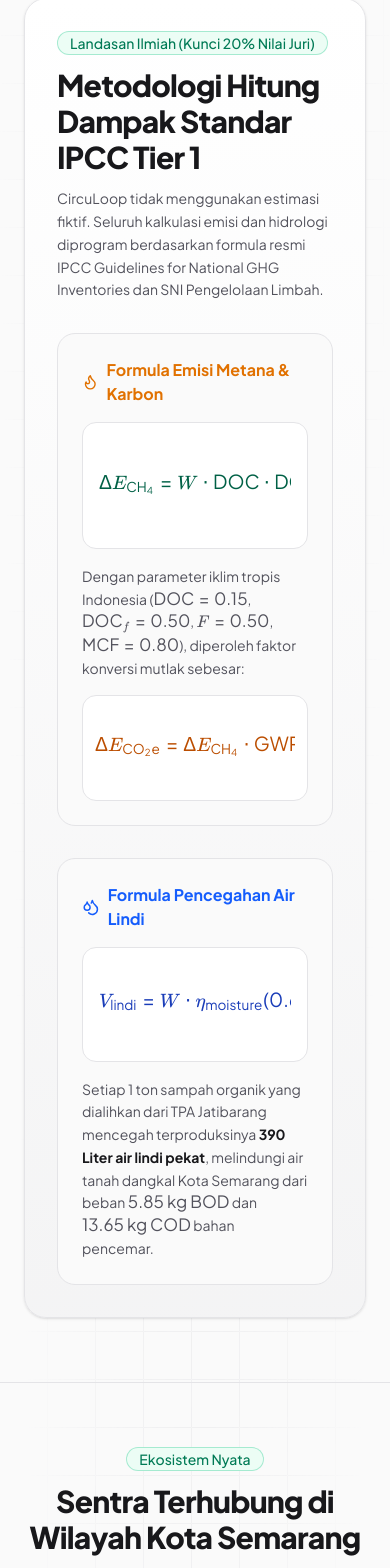
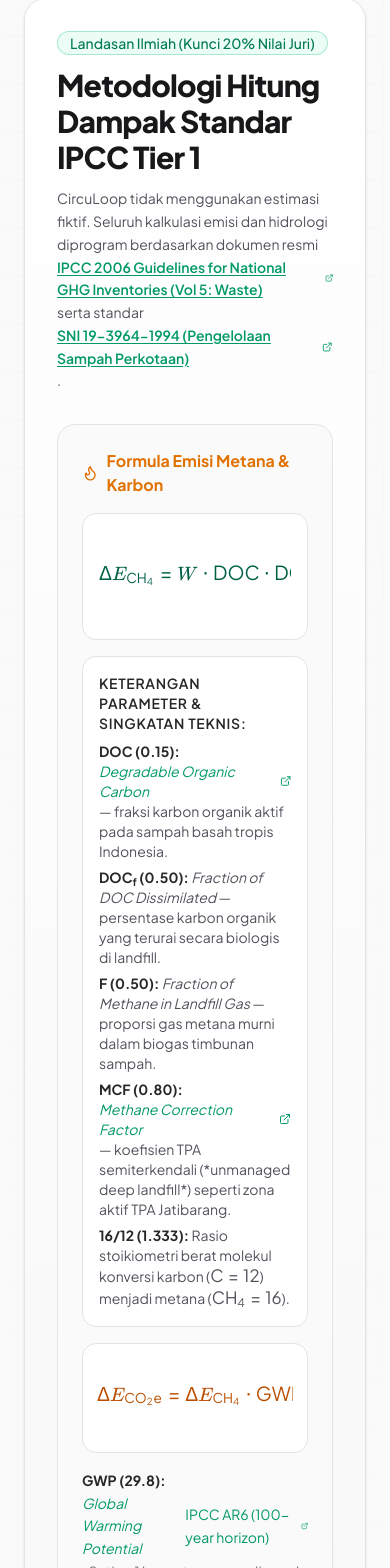
Before and after one commit to hi-aprilwang/bioloka, a Next.js app: page / in a window 390 px wide. Shown: the part 7884-9452 px from the top of the page. Built offline with nearby package versions, Linux system fonts and the light colour scheme.

Commit message:
docs(ipcc): explain mathematical abbreviations and add clickable technical documentation links

```diff
--- a/src/app/page.tsx
+++ b/src/app/page.tsx
@@ -593,7 +593,7 @@ export default function LandingPage() {
       {/* 5. Scientific Mathematical Model (IPCC Tier 1) */}
       <section id="model-ipcc" className="relative mx-auto max-w-7xl px-6 py-16 sm:px-10 sm:py-24 border-t border-zinc-200 dark:border-zinc-800/80">
         <div className="rounded-3xl border border-zinc-200 dark:border-zinc-800 bg-gradient-to-b from-white to-zinc-100 dark:from-zinc-900/80 dark:to-zinc-950 p-8 sm:p-12 space-y-8 shadow-sm">
-          <div className="space-y-3 max-w-2xl">
+          <div className="space-y-3 max-w-3xl">
             <Badge variant="outline" className="border-emerald-500/30 bg-emerald-50 dark:bg-emerald-500/10 text-emerald-700 dark:text-emerald-300 text-sm px-3 py-1 font-medium">
               Landasan Ilmiah (Kunci 20% Nilai Juri)
             </Badge>
@@ -602,7 +602,27 @@ export default function LandingPage() {
             </h2>
             <p className="text-sm text-zinc-600 dark:text-zinc-400 leading-relaxed">
               CircuLoop tidak menggunakan estimasi fiktif. Seluruh kalkulasi emisi dan hidrologi diprogram
-              berdasarkan formula resmi IPCC Guidelines for National GHG Inventories dan SNI Pengelolaan Limbah.
+              berdasarkan dokumen resmi{" "}
+              <a
+                href="https://www.ipcc-nggip.iges.or.jp/public/2006gl/vol5.html"
+                target="_blank"
+                rel="noopener noreferrer"
+                className="font-semibold text-emerald-600 dark:text-emerald-400 underline underline-offset-2 hover:text-emerald-700 dark:hover:text-emerald-300 inline-flex items-center gap-1"
+              >
+                IPCC 2006 Guidelines for National GHG Inventories (Vol 5: Waste)
+                <ExternalLink className="h-3.5 w-3.5" />
+              </a>{" "}
+              serta standar{" "}
+              <a
+                href="https://pustanling.menlhk.go.id/"
+                target="_blank"
+                rel="noopener noreferrer"
+                className="font-semibold text-emerald-600 dark:text-emerald-400 underline underline-offset-2 hover:text-emerald-700 dark:hover:text-emerald-300 inline-flex items-center gap-1"
+              >
+                SNI 19-3964-1994 (Pengelolaan Sampah Perkotaan)
+                <ExternalLink className="h-3.5 w-3.5" />
+              </a>
+              .
             </p>
           </div>
 
@@ -618,22 +638,77 @@ export default function LandingPage() {
                   block
                 />
               </div>
-              <p className="text-sm text-zinc-600 dark:text-zinc-400 leading-relaxed">
-                Dengan parameter iklim tropis Indonesia (<MathFormula math="\mathrm{DOC} = 0.15" />, <MathFormula math="\mathrm{DOC}_f = 0.50" />, <MathFormula math="F = 0.50" />, <MathFormula math="\mathrm{MCF} = 0.80" />),
-                diperoleh faktor konversi mutlak sebesar:
-              </p>
-              <div className="rounded-xl bg-white dark:bg-zinc-900 p-3 border border-zinc-200 dark:border-zinc-800 overflow-x-auto text-amber-700 dark:text-amber-300">
+
+              {/* Glossary & Parameter Explanation */}
+              <div className="rounded-xl bg-white dark:bg-zinc-900/90 p-4 border border-zinc-200 dark:border-zinc-800 text-sm space-y-2">
+                <span className="font-semibold text-zinc-800 dark:text-zinc-200 block text-sm uppercase tracking-wider">
+                  Keterangan Parameter & Singkatan Teknis:
+                </span>
+                <ul className="space-y-1.5 text-zinc-600 dark:text-zinc-400 text-sm">
+                  <li>
+                    <strong className="text-zinc-800 dark:text-zinc-200">DOC (0.15):</strong>{" "}
+                    <a
+                      href="https://www.ipcc-nggip.iges.or.jp/public/2006gl/pdf/5_Volume5/V5_3_Ch3_SWDS.pdf#page=12"
+                      target="_blank"
+                      rel="noopener noreferrer"
+                      className="text-emerald-600 dark:text-emerald-400 hover:underline inline-flex items-center gap-0.5"
+                    >
+                      <em>Degradable Organic Carbon</em> <ExternalLink className="h-3 w-3 inline" />
+                    </a>{" "}
+                    — fraksi karbon organik aktif pada sampah basah tropis Indonesia.
+                  </li>
+                  <li>
+                    <strong className="text-zinc-800 dark:text-zinc-200">DOC<sub>f</sub> (0.50):</strong>{" "}
+                    <em>Fraction of DOC Dissimilated</em> — persentase karbon organik yang terurai secara biologis di landfill.
+                  </li>
+                  <li>
+                    <strong className="text-zinc-800 dark:text-zinc-200">F (0.50):</strong>{" "}
+                    <em>Fraction of Methane in Landfill Gas</em> — proporsi gas metana murni dalam biogas timbunan sampah.
+                  </li>
+                  <li>
+                    <strong className="text-zinc-800 dark:text-zinc-200">MCF (0.80):</strong>{" "}
+                    <a
+                      href="https://www.ipcc-nggip.iges.or.jp/public/2006gl/pdf/5_Volume5/V5_3_Ch3_SWDS.pdf#page=15"
+                      target="_blank"
+                      rel="noopener noreferrer"
+                      className="text-emerald-600 dark:text-emerald-400 hover:underline inline-flex items-center gap-0.5"
+                    >
+                      <em>Methane Correction Factor</em> <ExternalLink className="h-3 w-3 inline" />
+                    </a>{" "}
+                    — koefisien TPA semiterkendali (*unmanaged deep landfill*) seperti zona aktif TPA Jatibarang.
+                  </li>
+                  <li>
+                    <strong className="text-zinc-800 dark:text-zinc-200">16/12 (1.333):</strong>{" "}
+                    Rasio stoikiometri berat molekul konversi karbon (<MathFormula math="\mathrm{C}=12" />) menjadi metana (<MathFormula math="\mathrm{CH_4}=16" />).
+                  </li>
+                </ul>
+              </div>
+
+              <div className="rounded-xl bg-white dark:bg-zinc-900 p-3.5 border border-zinc-200 dark:border-zinc-800 overflow-x-auto text-amber-700 dark:text-amber-300">
                 <MathFormula
                   math="\Delta E_{\mathrm{CO_2e}} = \Delta E_{\mathrm{CH_4}} \cdot \mathrm{GWP}_{\mathrm{CH_4}} = 0.040 \times 29.8 = 1.192 \text{ kg }\mathrm{CO_2e}/\text{kg}"
                   block
                 />
               </div>
+
+              <p className="text-sm text-zinc-500 dark:text-zinc-400 leading-relaxed">
+                <strong className="text-zinc-800 dark:text-zinc-200">GWP (29.8):</strong>{" "}
+                <a
+                  href="https://www.ipcc.ch/report/ar6/wg1/chapter/chapter-7/"
+                  target="_blank"
+                  rel="noopener noreferrer"
+                  className="text-emerald-600 dark:text-emerald-400 hover:underline inline-flex items-center gap-0.5"
+                >
+                  <em>Global Warming Potential</em> IPCC AR6 (100-year horizon) <ExternalLink className="h-3 w-3 inline" />
+                </a>
+                . Setiap 1 kg metana yang dicegah setara dengan meniadakan 29,8 kg <MathFormula math="\mathrm{CO_2}" /> di atmosfer.
+              </p>
             </div>
 
             <div className="rounded-2xl border border-zinc-200 dark:border-zinc-800 bg-zinc-50 dark:bg-zinc-950 p-6 space-y-4">
               <h3 className="text-base font-bold text-blue-600 dark:text-blue-400 flex items-center gap-2">
                 <Droplets className="h-5 w-5" />
-                Formula Pencegahan Air Lindi
+                Formula Pencegahan Air Lindi (Leachate)
               </h3>
               <div className="rounded-xl bg-white dark:bg-zinc-900 p-4 border border-zinc-200 dark:border-zinc-800 overflow-x-auto text-blue-800 dark:text-blue-300">
                 <MathFormula
@@ -641,6 +716,48 @@ export default function LandingPage() {
                   block
                 />
               </div>
+
+              {/* Leachate Glossary */}
+              <div className="rounded-xl bg-white dark:bg-zinc-900/90 p-4 border border-zinc-200 dark:border-zinc-800 text-sm space-y-2">
+                <span className="font-semibold text-zinc-800 dark:text-zinc-200 block text-sm uppercase tracking-wider">
+                  Keterangan Parameter Hidrologi & Beban Polutan:
+                </span>
+                <ul className="space-y-1.5 text-zinc-600 dark:text-zinc-400 text-sm">
+                  <li>
+                    <strong className="text-zinc-800 dark:text-zinc-200">&eta;<sub>moisture</sub> (0.65):</strong>{" "}
+                    Kadar air rata-rata sampah organik pasar & sisa makanan dapur di kota tropis Indonesia (65%).
+                  </li>
+                  <li>
+                    <strong className="text-zinc-800 dark:text-zinc-200">&gamma;<sub>compaction</sub> (0.60):</strong>{" "}
+                    Efisiensi pelepasan cairan akibat tekanan timbunan (*gravity percolation & self-compaction*).
+                  </li>
+                  <li>
+                    <strong className="text-zinc-800 dark:text-zinc-200">BOD (15.000 mg/L):</strong>{" "}
+                    <a
+                      href="https://www.usgs.gov/special-topics/water-science-school/science/biological-oxygen-demand-bod-and-water"
+                      target="_blank"
+                      rel="noopener noreferrer"
+                      className="text-blue-600 dark:text-blue-400 hover:underline inline-flex items-center gap-0.5"
+                    >
+                      <em>Biological Oxygen Demand</em> <ExternalLink className="h-3 w-3 inline" />
+                    </a>{" "}
+                    — konsumsi oksigen biologis oleh bakteri pembusuk air lindi mentah.
+                  </li>
+                  <li>
+                    <strong className="text-zinc-800 dark:text-zinc-200">COD (35.000 mg/L):</strong>{" "}
+                    <a
+                      href="https://www.epa.gov/cwa-methods"
+                      target="_blank"
+                      rel="noopener noreferrer"
+                      className="text-blue-600 dark:text-blue-400 hover:underline inline-flex items-center gap-0.5"
+                    >
+                      <em>Chemical Oxygen Demand</em> <ExternalLink className="h-3 w-3 inline" />
+                    </a>{" "}
+                    — total kebutuhan oksigen kimiawi pengurai polutan beracun.
+                  </li>
+                </ul>
+              </div>
+
               <p className="text-sm text-zinc-600 dark:text-zinc-400 leading-relaxed">
                 Setiap 1 ton sampah organik yang dialihkan dari TPA Jatibarang mencegah terproduksinya{" "}
                 <strong className="text-zinc-900 dark:text-zinc-200">390 Liter air lindi pekat</strong>, melindungi air tanah dangkal
--- a/src/components/EcoHealthCalculator.tsx
+++ b/src/components/EcoHealthCalculator.tsx
@@ -12,6 +12,7 @@ import {
   Coins,
   Info,
   Scale,
+  ExternalLink,
 } from "lucide-react"
 
 export function EcoHealthCalculator() {
@@ -244,20 +245,43 @@ export function EcoHealthCalculator() {
           <div className="rounded-2xl bg-zinc-200/70 dark:bg-zinc-900 p-3 text-zinc-600 dark:text-zinc-400 border border-zinc-300 dark:border-zinc-800 shrink-0">
             <Info className="h-5 w-5 text-emerald-600 dark:text-emerald-400" />
           </div>
-          <div className="space-y-2 text-sm">
-            <h3 className="font-semibold text-zinc-900 dark:text-zinc-200">
+          <div className="space-y-3 text-sm">
+            <h3 className="font-semibold text-zinc-900 dark:text-zinc-200 text-base">
               Transparansi Metodologi Matematika (Standar IPCC Tier 1)
             </h3>
             <p className="text-zinc-600 dark:text-zinc-400 leading-relaxed">
-              Kalkulasi penurunan emisi metana dihitung secara terbuka menggunakan persamaan matematis IPCC Waste Model:
+              Kalkulasi penurunan emisi metana dihitung secara terbuka menggunakan persamaan matematis{" "}
+              <a
+                href="https://www.ipcc-nggip.iges.or.jp/public/2006gl/vol5.html"
+                target="_blank"
+                rel="noopener noreferrer"
+                className="font-semibold text-emerald-600 dark:text-emerald-400 hover:underline inline-flex items-center gap-0.5"
+              >
+                IPCC Waste Model Vol 5 <ExternalLink className="h-3 w-3 inline" />
+              </a>
+              :
             </p>
             <div className="my-3 p-3.5 bg-white dark:bg-zinc-900 rounded-xl border border-zinc-200 dark:border-zinc-800 overflow-x-auto text-emerald-800 dark:text-emerald-300">
               <MathFormula
-                math="\Delta E_{\mathrm{CH_4}} = W \cdot \mathrm{DOC} \cdot \mathrm{DOC}_f \cdot F \cdot \frac{16}{12} \cdot \mathrm{MCF} = W \cdot (0.15 \cdot 0.50 \cdot 0.50 \cdot \frac{16}{12} \cdot 0.80) = 0.040 \cdot W \text{ kg }\mathrm{CH_4}"
+                math="\Delta E_{\mathrm{CH_4}} = W \cdot \mathrm{DOC}(0.15) \cdot \mathrm{DOC}_f(0.50) \cdot F(0.50) \cdot \frac{16}{12} \cdot \mathrm{MCF}(0.80) = 0.040 \cdot W \text{ kg }\mathrm{CH_4}"
                 block
               />
             </div>
-            <p className="text-zinc-500 dark:text-zinc-400 text-sm leading-relaxed">
+            <div className="grid grid-cols-1 sm:grid-cols-2 gap-3 text-sm text-zinc-600 dark:text-zinc-400">
+              <div>
+                • <strong className="text-zinc-800 dark:text-zinc-200">DOC:</strong> <em>Degradable Organic Carbon</em> (0,15 untuk sampah tropis)
+              </div>
+              <div>
+                • <strong className="text-zinc-800 dark:text-zinc-200">MCF:</strong> <em>Methane Correction Factor</em> (0,80 unmanaged landfill)
+              </div>
+              <div>
+                • <strong className="text-zinc-800 dark:text-zinc-200">GWP:</strong> <em>Global Warming Potential</em> (29,8x <MathFormula math="\mathrm{CO_2}" /> AR6)
+              </div>
+              <div>
+                • <strong className="text-zinc-800 dark:text-zinc-200">BOD/COD:</strong> <em>Biological / Chemical Oxygen Demand</em>
+              </div>
+            </div>
+            <p className="text-zinc-500 dark:text-zinc-400 text-sm leading-relaxed pt-1">
               Debit air lindi tropis dihitung dengan model perkolasi: <MathFormula math="V_{\mathrm{lindi}} = W \cdot \eta_{\mathrm{moisture}}(0.65) \cdot \gamma_{\mathrm{compaction}}(0.60) = 0.390 \cdot W\text{ L}" />.
             </p>
           </div>
```
